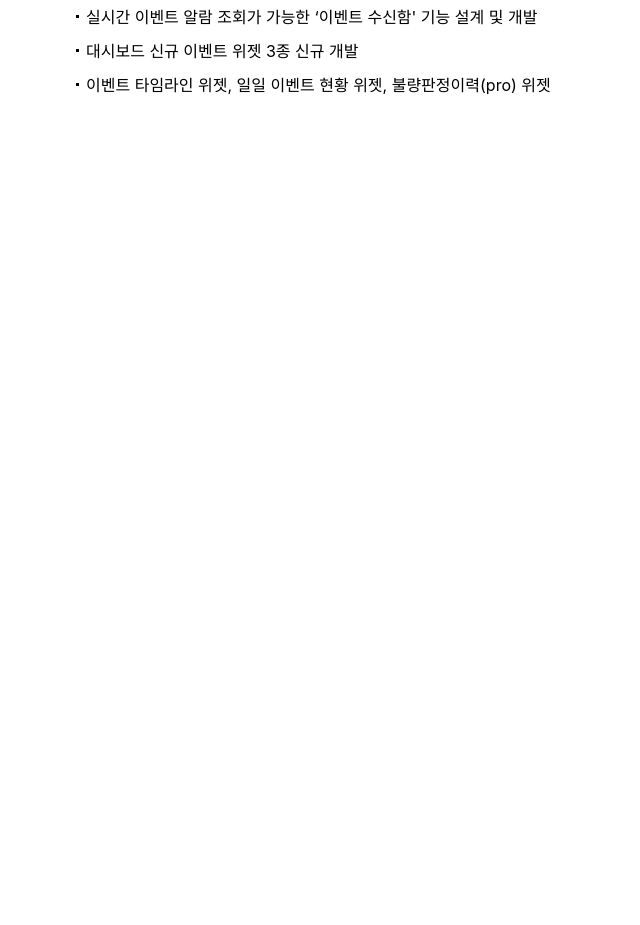
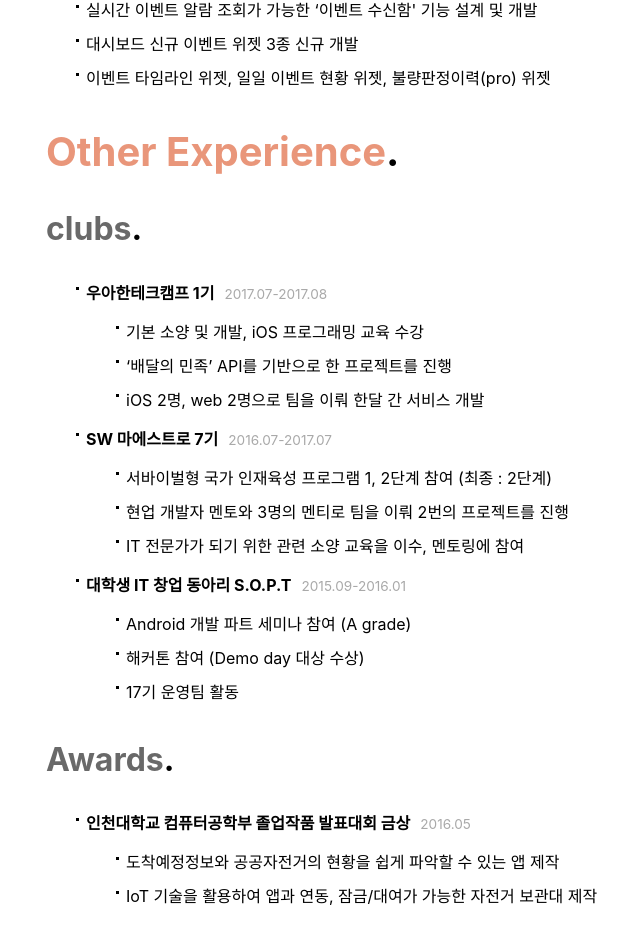
Before and after one commit to lmjing/resume, a React (Create React App) app: page / in a window 1280 px wide. Shown: the part 1854-2779 px from the top of the page, without its empty margins (54-694 px from the left). Before the commit the page ends 2071 px from the top, so only its background shows below. Built offline with nearby package versions, Linux system fonts and the light colour scheme.

Commit message:
Other Experience 구현

```diff
--- a/src/App.js
+++ b/src/App.js
@@ -1,9 +1,10 @@
 import './App.scss';
 import data from './assets/data.json'
 import WorkExperience from "./components/WorkExperience";
+import OtherExperience from "./components/OtherExperience";
 
 function App() {
-    const {workExperience} = data;
+    const {workExperience, otherExpeience} = data;
 
     return (
         <div className="App">
@@ -22,6 +23,7 @@ function App() {
                     </p>
                 </header>
                 <WorkExperience datas={workExperience}/>
+                <OtherExperience data={otherExpeience}/>
             </main>
         </div>
     );
--- a/src/App.scss
+++ b/src/App.scss
@@ -10,14 +10,3 @@ main {
     font-size: 1.75rem;
   }
 }
-
-section {
-  h1 {
-    font-size: 2.5rem;
-    color: darksalmon;
-
-    .dot {
-      color: black;
-    }
-  }
-}
--- a/src/assets/data.json
+++ b/src/assets/data.json
@@ -57,5 +57,63 @@
         }
       ]
     }
-  ]
+  ],
+  "otherExpeience": {
+    "clubs": [
+      {
+        "title": "우아한테크캠프 1기",
+        "dates": "2017.07-2017.08",
+        "jobs": [
+          "기본 소양 및 개발, iOS 프로그래밍 교육 수강",
+          "‘배달의 민족’ API를 기반으로 한 프로젝트를 진행",
+          "iOS 2명, web 2명으로 팀을 이뤄 한달 간 서비스 개발"
+        ]
+      },
+      {
+        "title": "SW 마에스트로 7기",
+        "dates": "2016.07-2017.07",
+        "jobs": [
+          "서바이벌형 국가 인재육성 프로그램 1, 2단계 참여 (최종 : 2단계)",
+          "현업 개발자 멘토와 3명의 멘티로 팀을 이뤄 2번의 프로젝트를 진행",
+          "IT 전문가가 되기 위한 관련 소양 교육을 이수, 멘토링에 참여"
+        ]
+      },
+      {
+        "title": "대학생 IT 창업 동아리 S.O.P.T",
+        "dates": "2015.09-2016.01",
+        "jobs": [
+          "Android 개발 파트 세미나 참여 (A grade)",
+          "해커톤 참여 (Demo day 대상 수상)",
+          "17기 운영팀 활동"
+        ]
+      }
+    ],
+    "Awards": [
+      {
+        "title": "인천대학교 컴퓨터공학부 졸업작품 발표대회 금상",
+        "dates": "2016.05",
+        "jobs": [
+          "도착예정정보와 공공자전거의 현황을 쉽게 파악할 수 있는 앱 제작",
+          "IoT 기술을 활용하여 앱과 연동, 잠금/대여가 가능한 자전거 보관대 제작"
+        ]
+      },
+      {
+        "title": "제1회 IT Ultimate Festival Championship INU 코딩 챔피언쉽 우수상",
+        "dates": "2016.05",
+        "jobs": [
+          "팀 출전(3명), 협력을 통해 알고리즘 문제 해결"
+        ]
+      }
+    ],
+    "Certificates": [
+      {
+        "title": "SQL 개발자(SQLD)",
+        "dates": "2020.10"
+      },
+      {
+        "title": "정보처리기사",
+        "dates": "2016.07"
+      }
+    ]
+  }
 }
--- /dev/null
+++ b/src/components/OtherExperience.js
@@ -0,0 +1,50 @@
+import './OtherExperience.scss'
+import Title from "./Title";
+
+function OtherExperience(props) {
+    const {data} = props;
+
+    const subJobs = (jobs) => {
+        if (!jobs) return null;
+
+        return (
+            <ul>
+                {
+                    jobs.map((job, i) => <li key={i}>{job}</li>)
+                }
+            </ul>
+        )
+    }
+
+    return (
+        <section>
+            <Title text="Other Experience"/>
+            {
+                Object.keys(data).map(key => {
+                    const items = data[key];
+                    return (
+                        <article key={key}>
+                            <Title sub text={key}/>
+                            <ul>
+                                {
+                                    items.map((item, i) => {
+                                        const {title, dates, jobs} = item;
+                                        return (
+                                            <li key={i}>
+                                                <span className="title">{title}</span>
+                                                <span className="date">{dates}</span>
+                                                {subJobs(jobs)}
+                                            </li>
+                                        )
+                                    })
+                                }
+                            </ul>
+                        </article>
+                    )
+                })
+            }
+        </section>
+    )
+}
+
+export default OtherExperience;
--- /dev/null
+++ b/src/components/OtherExperience.scss
@@ -0,0 +1,18 @@
+section {
+  article {
+    ul li {
+      .title {
+        font-weight: bold;
+      }
+      .date {
+        margin-left: 10px;
+        color: darkgray;
+        font-size: 0.85em;
+      }
+
+      ul {
+        margin-top: 10px;
+      }
+    }
+  }
+}
--- a/src/components/Project.scss
+++ b/src/components/Project.scss
@@ -17,7 +17,7 @@ article {
         height: 3px;
         background: black;
         left: -10px;
-        top: calc(50% - 1.5px);
+        top: 12.5px;
         content: "";
       }
     }
--- a/src/components/Title.js
+++ b/src/components/Title.js
@@ -1,12 +1,14 @@
 import './Title.scss'
 
 export default function Title(props) {
-    const {text} = props;
+    const {text, sub} = props;
+
+    const classes = `title ${sub && 'sub'}`;
 
     return (
-        <h1 className="title">
+        <h2 className={classes}>
             {text}
             <span className="dot">.</span>
-        </h1>
+        </h2>
     );
 }
--- a/src/components/Title.scss
+++ b/src/components/Title.scss
@@ -0,0 +1,13 @@
+h2 {
+  font-size: 2.5rem;
+  color: darksalmon;
+
+  .dot {
+    color: black;
+  }
+
+  &.sub {
+    font-size: 2rem;
+    color: dimgrey;
+  }
+}
--- a/src/components/WorkExperience.js
+++ b/src/components/WorkExperience.js
@@ -23,7 +23,7 @@ function WorkExperience(props) {
         <section>
             <Title text="Work Experience"/>
             <header>
-                <h2>KT</h2>
+                <h3>KT</h3>
                 <p>{job}</p>
                 <p className="date">{startDt} - {endDt}</p>
             </header>
```
